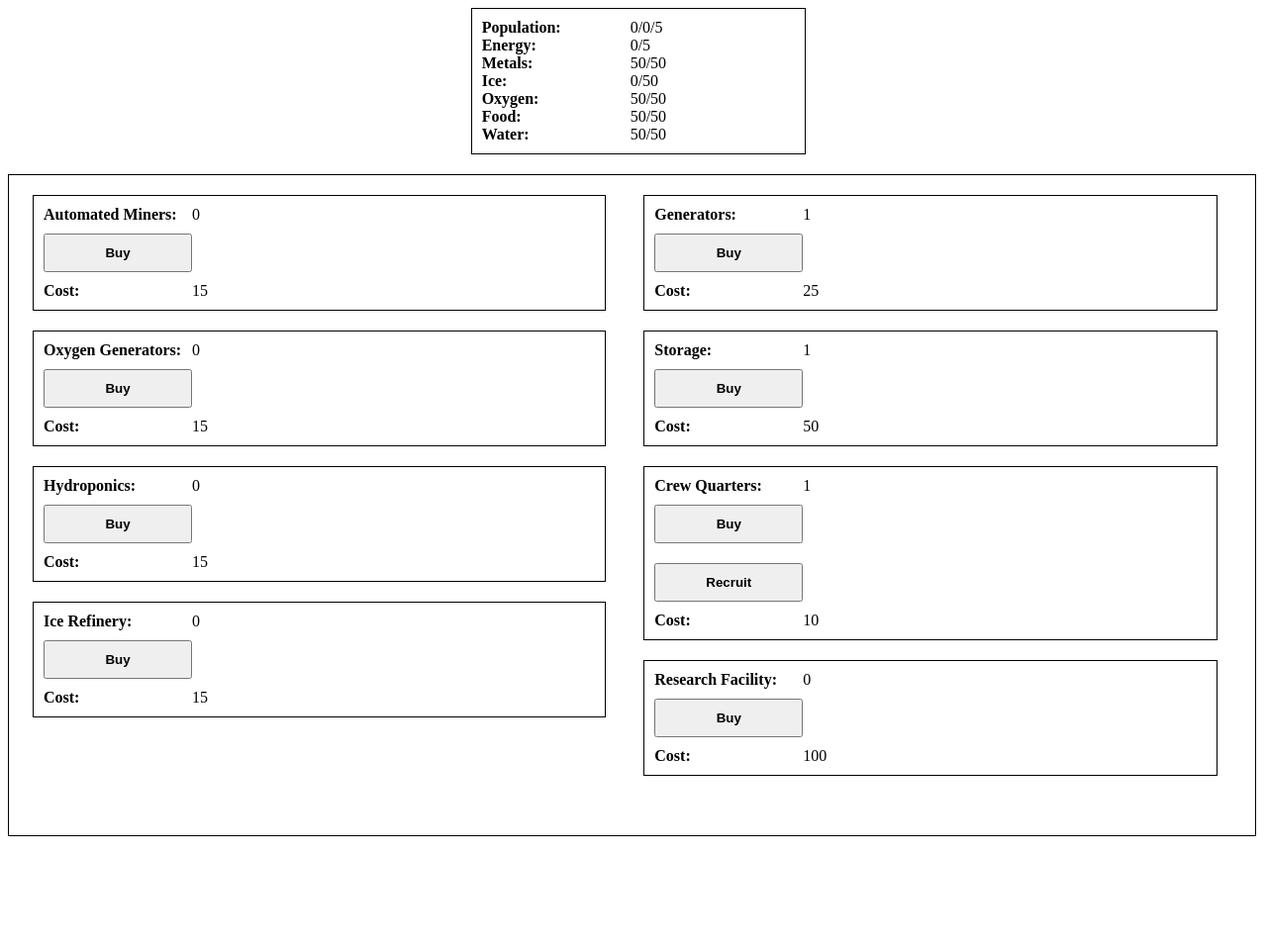
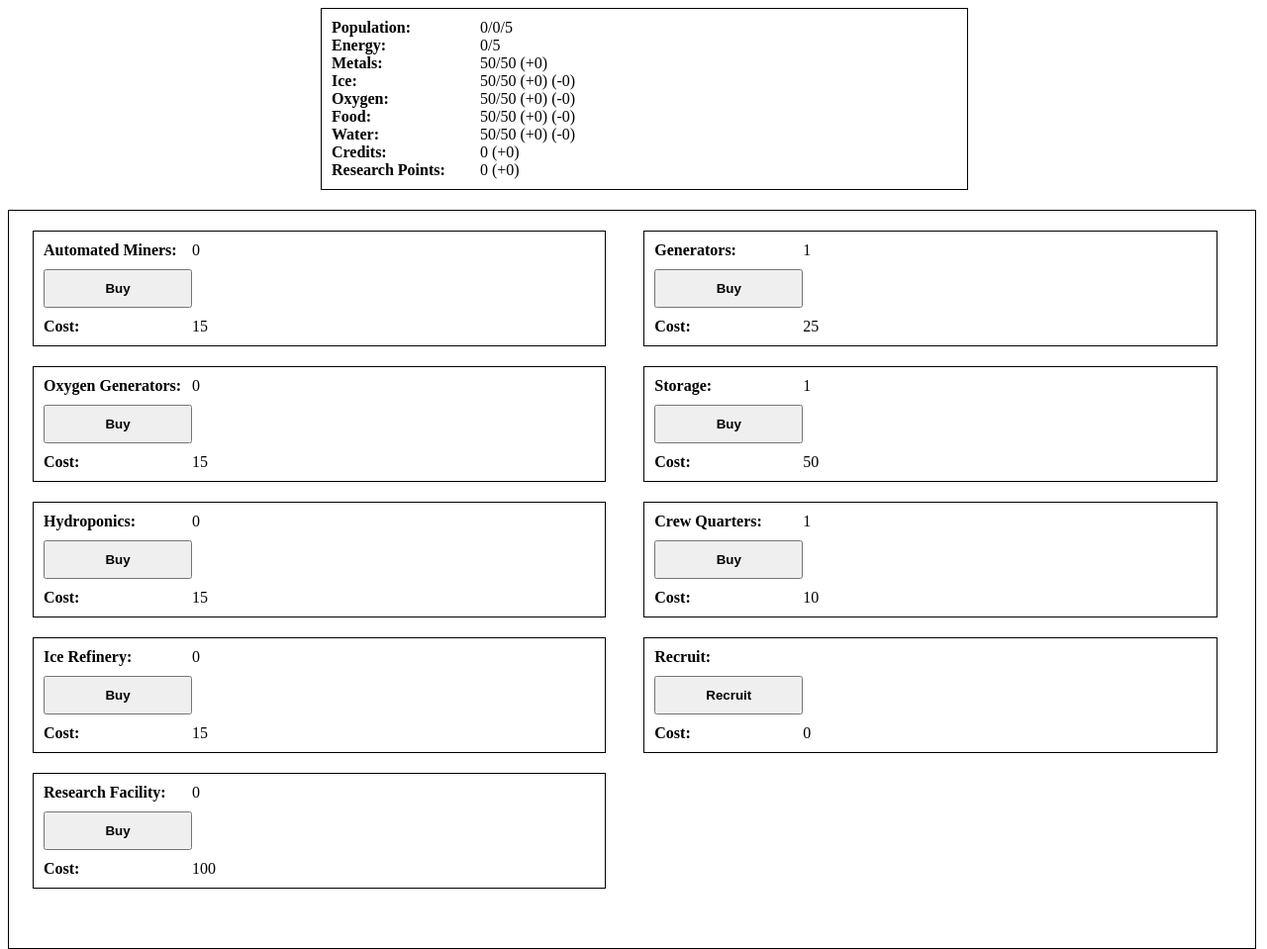
Before and after one commit to warpwarestudios/warpwarestudios.github.io, a plain HTML site: page index.html in a window 1280 px wide. Shown: the whole page at 99% size. Before the commit the page ends 865 px from the top, so only its background shows below. Drawn offline with Linux system fonts and the light colour scheme.

Commit message:
Crew fixes, added credits/research points
Fixed crew to work properly. Added credits and research points but
nothing to spend them on...yet.

```diff
--- a/index.html
+++ b/index.html
@@ -19,6 +19,10 @@
     <label>Food:</label> <span id="food"></span>
 
 	<label>Water:</label> <span id="water"></span>
+
+	<label>Credits:</label> <span id="credits"></span>
+
+	<label>Research Points:</label> <span id="researchpoints"></span>
 </div>
 <div class="upgrades">
     <div class="leftpanels">
@@ -42,6 +46,11 @@
             <button onclick="buyRefinery()">Buy</button>
             <label>Cost:</label> <span id="IceRefineryCost">15</span>
         </div>
+        <div>
+            <label>Research Facility:</label> <span id="labs">0</span>
+            <button onclick="buyResearchLab()">Buy</button>
+            <label>Cost:</label> <span id="ResearchLabsCost">100</span>
+        </div>
     </div>
     <div class="rightpanels">
         <div>
@@ -57,13 +66,13 @@
    		<div>
             <label>Crew Quarters:</label> <span id="quarters">1</span>
             <button onclick="buyCrewQuarters()">Buy</button>
-            <button onclick="Recruit()">Recruit</button>
+
             <label>Cost:</label> <span id="qsCost">10</span>
         </div>
         <div>
-            <label>Research Facility:</label> <span id="research">0</span>
-            <button onclick="">Buy</button>
-            <label>Cost:</label> <span id="researchCost">100</span>
+            <label>Recruit:</label> <span id=""></span>
+            <button onclick="Recruit()">Recruit</button>
+            <label>Cost:</label> <span id="RecruitCost">0</span>
         </div>
     </div>
 </div>
--- a/interface.css
+++ b/interface.css
@@ -26,9 +26,9 @@
 
  div.resources {
      border: 1px solid black;
-     margin-left: 37%;
-     margin-right: 37%;
-     width: 25%;
+     margin-left: 25%;
+     margin-right: 25%;
+     width: 50%;
  }
  div.upgrades {
      border: 1px solid black;
--- a/main.js
+++ b/main.js
@@ -5,17 +5,31 @@ var oxygen = 100;
 var materials = 100;
 var food = 100;
 var water = 100;
-var ice = 0;
+var ice = 100;
 var metals = 100;
 var date = 0;
 var workers = 0;
 var population = 0;
 var populationmax = 1;
 var storagemax = 100;
+var credits = 0;
+var researchpoints = 0;
 
 //storage
 var storage = 1;
 
+//calculate bonuses
+var oxygenbonus = 0;
+var waterbonus = 0;
+var foodbonus = 0;
+var metalsbonus = 0;
+var icebonus = 0;
+var researchbonus = 0;
+var creditsbonus = 0;
+var icecost = 0;
+var foodcost = 0;
+var watercost = 0;
+var oxygencost = 0;
 
 //buildings
 var generators = 1; //increases maximum energy
@@ -24,23 +38,38 @@ var autominers = 0; //increases resources/second
 var lifesupport = 0; //increases oxygen supplies
 var farms = 0; //increases food supplies
 var refineries = 0; //turns ice into water
-var research = 0; //research facility for new technology
+var researchlabs = 0; //research facility for new technology
 var combat = 0;
 
 function newDay(){
+	//reset
+	oxygenbonus = 0;
+	waterbonus = 0;
+ 	foodbonus = 0;
+	metalsbonus = 0;
+	icebonus = 0;
+	researchbonus = 0;
+	creditsbonus = 0;
+	icecost = 0;
+	foodcost = 0;
+	watercost = 0;
+	oxygencost = 0;
+
+
 	updateEnergy();
 	updateOxygen();
+	updateFood();
+	updateWater();
 	updateMaterials();
-	updateWater();
-	updateFood();
 	updateCrew();
+	updateResearch();
 }
 
 
 function Recruit()
 {
 	var genCost = 1;
-    if(oxygen >= genCost && water >= genCost && food >= genCost && population + workers < quarters){
+    if(oxygen >= genCost && water >= genCost && food >= genCost && population + workers < populationmax){
 
 		oxygen = oxygen - genCost;
 		food = food - genCost;
@@ -81,7 +110,9 @@ function buyMiner(){
 	updateCrew(); // calculate current crew
     var minerCost = Math.floor(15 + (autominers/3));
     if(metals >= minerCost && energy < energymax && population > 0){
-    	autominers = autominers + 1;
+    	population = population - 1;
+    	workers = workers + 1;
+        autominers = autominers + 1;
     	metals = metals - minerCost;
         document.getElementById('miners').innerHTML = autominers;
        	var metalsTotal = metals + "/" + storagemax;
@@ -121,7 +152,7 @@ function buyHydroponics(){
        	var metalsTotal = metals + "/" + storagemax;
 		document.getElementById("metals").innerHTML = metalsTotal;
     };
-    var nextCost = Math.floor(10 * Math.pow(1.1, farms));
+    var nextCost = Math.floor(15 + (farms/3));
     document.getElementById('hydroponicsCost').innerHTML = nextCost;
 };
 
@@ -158,9 +189,25 @@ function buyStorage(){
     document.getElementById('StorageCost').innerHTML = nextCost;
 };
 
+function buyResearchLab(){
+	updateEnergy(); //calculate current energy
+	updateCrew(); // calculate current crew
+    var labCost = 100;
+    if(metals >= labCost && energy < energymax && population > 0){
+        population = population - 1;
+    	workers = workers + 1;
+        researchlabs = researchlabs + 1;
+    	metals = metals - labCost;
+        document.getElementById('labs').innerHTML = researchlabs;
+       	var metalsTotal = metals + "/" + storagemax;
+		document.getElementById("metals").innerHTML = metalsTotal;
+    };
+    var nextCost = 100;
+    document.getElementById('ResearchLabsCost').innerHTML = nextCost;
+};
 
 function updateEnergy(){
-	energy = autominers + lifesupport + farms + refineries + research;
+	energy = autominers + lifesupport + farms + refineries + researchlabs;
 	energymax = 5 * generators;
 	var energyTotal = energy + "/" + energymax;
 
@@ -178,10 +225,12 @@ function updateMaterials(){
 	if(metals == storagemax)
 	{
 		ice = ice + autominers;
+		icebonus = icebonus + autominers;
 	}
 	else if (ice == storagemax)
 	{
 		metals = metals + autominers;
+		metalsbonus = metalsbonus + autominers;
 	}
 	else
 	{
@@ -191,10 +240,12 @@ function updateMaterials(){
 			if(random > 50)
 			{
 				metals = metals + 1;
+				metalsbonus = metalsbonus + 1;
 			}
 			else
 			{
 				ice = ice + 1;
+				icebonus = icebonus + 1;
 			}
 		}
 	}
@@ -217,15 +268,16 @@ function updateMaterials(){
 		ice = 0;
 	}
 	//put metals in the html
-	var metalsTotal = metals + "/" + storagemax;
+	var metalsTotal = metals + "/" + storagemax + " (+" + metalsbonus + ")";
 	document.getElementById("metals").innerHTML = metalsTotal;
 	//put ice in the html
-	var iceTotal = ice + "/" + storagemax;
+	var iceTotal = ice + "/" + storagemax + " (+" + icebonus + ")"+ " (-" + icecost + ")";
 	document.getElementById("ice").innerHTML = iceTotal;
 }
 
 function updateOxygen(){
 	oxygen = oxygen - (population + workers);
+	oxygencost = oxygencost + population + workers;
 	storagemax = storage * 50;
 
 	if(oxygen < storagemax)
@@ -240,7 +292,7 @@ function updateOxygen(){
 	{
 		oxygen = 0;
 	}
-	var oxygenTotal = oxygen + "/" + storagemax;
+	var oxygenTotal = oxygen + "/" + storagemax + " (+" + oxygenbonus + ")"+ " (-" + oxygencost + ")";
 
 	document.getElementById("oxygen").innerHTML = oxygenTotal;
 }
@@ -248,6 +300,7 @@ function updateOxygen(){
 function updateFood(){
 
 	food = food - (population + workers);
+	foodcost = foodcost + population + workers;
 	storagemax = storage * 50;
 	if(food < storagemax)
 	{
@@ -261,13 +314,14 @@ function updateFood(){
 	{
 		food = 0;
 	}
-	var foodTotal = food + "/" + storagemax;
+	var foodTotal = food + "/" + storagemax  + " (+" + foodbonus + ")"+ " (-" + foodcost + ")";
 
 	document.getElementById("food").innerHTML = foodTotal;
 }
 
 function updateWater(){
 	water = water - (population + workers);
+	watercost = watercost + population + workers;
 	storagemax = storage * 50;
 	if(water < storagemax)
 	{
@@ -281,7 +335,7 @@ function updateWater(){
 	{
 		water = 0;
 	}
-	var waterTotal = water + "/" + storagemax;
+	var waterTotal = water + "/" + storagemax  + " (+"+ waterbonus + ")"+ " (-" + watercost + ")";
 
 	document.getElementById("water").innerHTML = waterTotal;
 }
@@ -294,13 +348,17 @@ function generateWater()
 	if (ice < refineries)
 	{
 		water = water + (ice * 7);
+		waterbonus = waterbonus + (ice * 7);
+		icecost = icecost + ice;
 		ice = 0;
 	}
 	//otherwise ice is equal or greater than the melters
 	else
 	{
 		water = water + (refineries * 7);
+		waterbonus = waterbonus + (refineries * 7);
 		ice = ice - refineries;
+		icecost = icecost + refineries;
 	}
 }
 
@@ -311,13 +369,17 @@ function generateOxygen()
 	if (water < lifesupport)
 	{
 		oxygen = oxygen + (water * 5);
+		oxygenbonus = oxygenbonus + (water *5)
+		watercost = watercost + water;
 		water = 0;
 	}
 	//otherwise water is equal or greater than the lifesupport
 	else
 	{
 		oxygen = oxygen + (lifesupport * 5);
+		oxygenbonus = oxygenbonus + (lifesupport * 5);
 		water = water - lifesupport;
+		watercost = watercost + lifesupport;
 	}
 }
 
@@ -328,13 +390,17 @@ function generateFood()
 	if (water < farms)
 	{
 		food = food + (water * 5);
+		foodbonus = foodbonus + (water * 5);
+		watercost = watercost + water;
 		water = 0;
 	}
 	//otherwise water is equal or greater than the hydroponics
 	else
 	{
 		food = food + (farms * 5);
+		foodbonus = foodbonus + (farms * 5);
 		water = water - farms;
+		watercost = watercost + farms;
 	}
 }
 
@@ -348,7 +414,23 @@ function updateCrew(){
 
 	var popTotal = workers + "/" + population + "/" + populationmax;
 
+	var taxes = workers + population;
+	creditsbonus = creditsbonus + taxes;
+	//add tax to current credits
+	credits = credits + taxes;
+	var creditsTotal = credits + " (+" + creditsbonus + ")";
 	document.getElementById("population").innerHTML = popTotal;
+	document.getElementById("credits").innerHTML = creditsTotal;
+
+
+}
+
+function updateResearch(){
+	//add 1 point per number of research labs
+	researchpoints = researchpoints + researchlabs;
+	researchbonus = researchbonus + researchlabs;
+	var researchTotal = researchpoints + " (+" + researchbonus + ")";
+	document.getElementById("researchpoints").innerHTML = researchTotal;
 }
 
 window.setInterval(function(){newDay();}, 1000);
```
